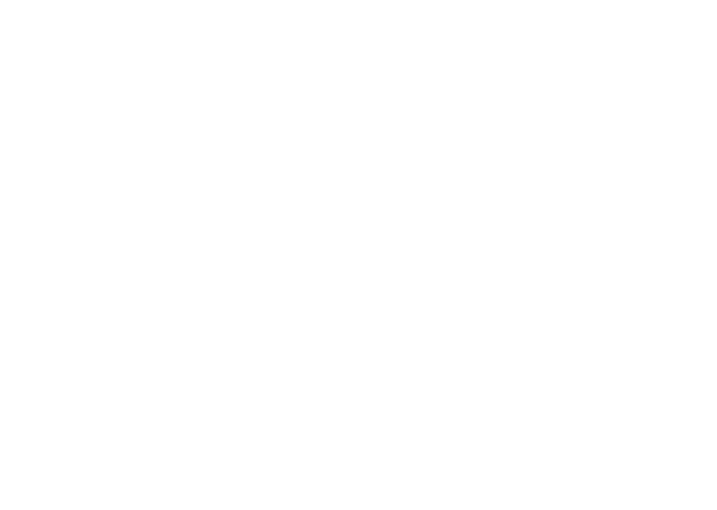
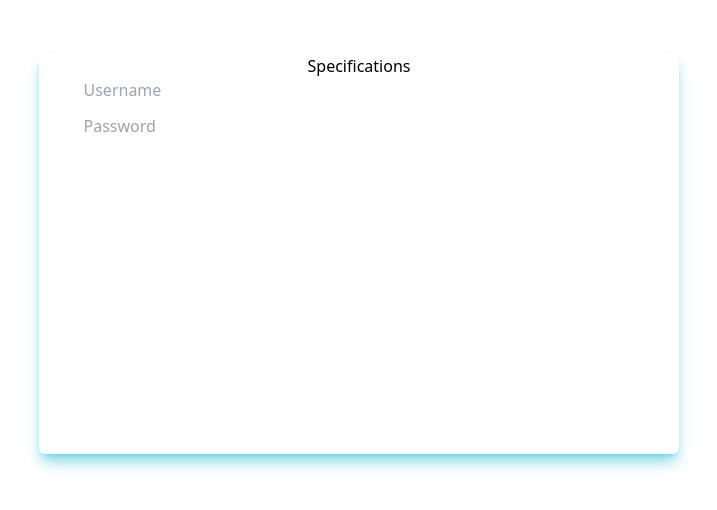
Before and after one commit to Habib2015s/onlineshop, a React (Create React App) app: page /Login in a window 1280 px wide. Before the commit this address had no page. Shown: the part 146-656 px from the top of the page, without its empty margins (281-998 px from the left). Built offline with nearby package versions, Linux system fonts and the light colour scheme.

Commit message:
fix styles in header

```diff
--- a/src/App.jsx
+++ b/src/App.jsx
@@ -7,6 +7,7 @@
 import { ReactQueryDevtools } from "@tanstack/react-query-devtools";
 import Header from "./headers/Header";
 import ProductDetails from "./stores/components/ProductDetails";
+import Login from "./stores/components/Login";
 
 const App=()=> {
   const queryclient= new QueryClient()
@@ -16,7 +17,7 @@
 <ReactQueryDevtools/>
       <BrowserRouter>
       <Routes>
-
+        <Route path="/Login" element={<Login/>}/>
         <Route path="/" element={<HomePage/>}>
         <Route path="/header" element={<Header/>}/>
         </Route>
--- a/src/HomePage.jsx
+++ b/src/HomePage.jsx
@@ -7,7 +7,7 @@
 
 
     return(
-        <div className="bg-slate-200">
+        <div className="bg-slate-200 w-screen">
             <Header/>
 
             <TitleLogo/>
--- a/src/headers/Header.jsx
+++ b/src/headers/Header.jsx
@@ -3,6 +3,8 @@
 import Headers from "./Headers";
 import OpenModal from "../OpenModal";
 import ClickCardModal from "../Modals/ClickCartModal";
+import { Link } from "react-router-dom";
+import Login from "../stores/components/Login";
 const Header=()=>{
     const modalStyles = {
         top: "50%",
@@ -18,16 +20,21 @@
 
     return(<div >
 
-        <div className="w-screen p-4 h-12 flex bg-amber-600">
+        <div className="w-screen justify-between p-3 h-14 flex bg-amber-600">
 
-
+<div className="flex">
              <Call />
                 <p className="text-white ">+91 (720) 090 1896</p>
 
-            <div className="text-white text-center pl-96">
+</div>
+
+            <div className="text-white">
                 <p >Get 50%  Off on Selected Items   |   Shop Now</p>
 
             </div>
+           <Link to={"/Login"}>
+            <button className="bg-white text-amber-600 w-20 mr-5  rounded-md p-1 text-xl">Sign in</button>
+           </Link>
         </div>
             <Headers handleCartClick={()=> setCheckoutModalOpen(true)}/>
             <OpenModal
--- a/src/headers/Headers.jsx
+++ b/src/headers/Headers.jsx
@@ -12,7 +12,7 @@
         return sumqtn
     }
 return(
-    <div className=" px-[10px] md:px-[67px] bg-gray-100 flex justify-between items-center max-w-[1500px] mx-auto py-3 ">
+    <div className=" px-[10px] md:px-[67px] bg-gray-100 flex justify-between items-center w-screen mx-auto py-3 ">
     <div className="flex items-center gap-x-3">
     <div className="flex items-center">
 
--- /dev/null
+++ b/src/stores/components/Login.jsx
@@ -0,0 +1,20 @@
+import React from 'react'
+
+const Login = () => {
+  return (
+    <div className=' flex justify-center items-center h-screen'>
+
+    <div className='border-gray-700  justify-center items-center w-1/2 h-1/2 rounded-md shadow-lg
+     shadow-cyan-500/50' >
+        <p className='text-center'>Specifications</p>
+        <div className='w-1/2 justify-center items-center flex-col flex gap-3'>
+            <input placeholder='Username' type='string'/>
+            <input placeholder='Password' type='password'/>
+        </div>
+
+         </div>
+    </div>
+  )
+}
+
+export default Login
```
